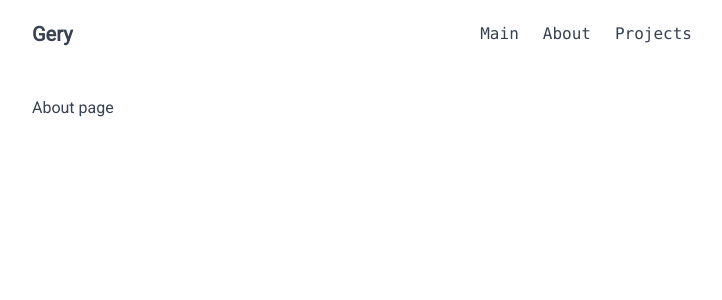
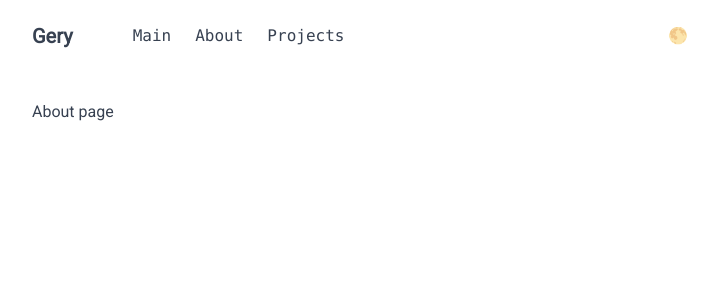
Before and after one commit to geryenkohawsen/Udemy-Master_Nuxt_3, a Nuxt app in the folder packages/portfolio/: page /about in a window 1280 px wide. Shown: the top 300 px of the page, without its empty margins (280-1002 px from the left). Built offline with nearby package versions, Linux system fonts and the light colour scheme.

Commit message:
23. Dark Mode Selector Button

```diff
--- /dev/null
+++ b/packages/portfolio/components/GhColorMode.vue
@@ -0,0 +1,45 @@
+<script setup lang="ts">
+const colorMode = useColorMode()
+const showNextModeLabel = ref(false)
+
+const modes = ['system', 'light', 'dark']
+
+const nextModeIcons: { [index: string]: string } = {
+  system: '🌓',
+  light: '🌕',
+  dark: '🌑',
+}
+
+const nextMode = computed(() => {
+  const currentModeIndex = modes.indexOf(colorMode.preference)
+
+  let nextModeIndex = null
+  if (currentModeIndex + 1 === modes.length) {
+    nextModeIndex = 0
+  } else {
+    nextModeIndex = currentModeIndex + 1
+  }
+
+  return modes[nextModeIndex]
+})
+
+const nextModeIcon = computed(() => nextModeIcons[nextMode.value])
+
+function toggleMode(): void {
+  colorMode.preference = nextMode.value
+}
+</script>
+
+<template>
+  <div class="flex items-center space-x-2">
+    <div v-if="showNextModeLabel" class="text-xs text-gray-500">Change to {{ nextMode }}</div>
+    <button
+      class="px-2 py-1 text-gray-500 hover:bg-gray-200 dark:hover:bg-gray-600"
+      @click="toggleMode"
+      @mouseenter="showNextModeLabel = true"
+      @mouseleave="showNextModeLabel = false"
+    >
+      {{ nextModeIcon }}
+    </button>
+  </div>
+</template>
--- a/packages/portfolio/layouts/default.vue
+++ b/packages/portfolio/layouts/default.vue
@@ -13,20 +13,21 @@ useHead({
     },
   ],
 })
-
-const colorMode = useColorMode()
-
-console.log(colorMode.preference)
-colorMode.preference = 'light'
 </script>
 
 <template>
   <div class="container mx-auto max-w-2xl">
     <header class="mt-5 flex items-center justify-between">
-      <div>
-        <NuxtLink to="/" class="p-2 text-xl font-semibold hover:bg-gray-200">Gery</NuxtLink>
+      <div class="flex items-center space-x-12">
+        <div>
+          <NuxtLink to="/" class="p-2 text-xl font-semibold hover:bg-gray-200">Gery</NuxtLink>
+        </div>
+        <GhMenu />
       </div>
-      <GhMenu />
+      <ClientOnly>
+        <!-- render color change on client only because color preference is store on the browser -->
+        <GhColorMode />
+      </ClientOnly>
     </header>
 
     <main class="mt-10 p-2">
--- a/packages/portfolio/tailwind.config.js
+++ b/packages/portfolio/tailwind.config.js
@@ -2,7 +2,7 @@
 
 export default {
   content: ['./**/*.vue'],
-  darkmode: 'class',
+  darkMode: 'class',
   theme: {
     extend: {},
   },
```
